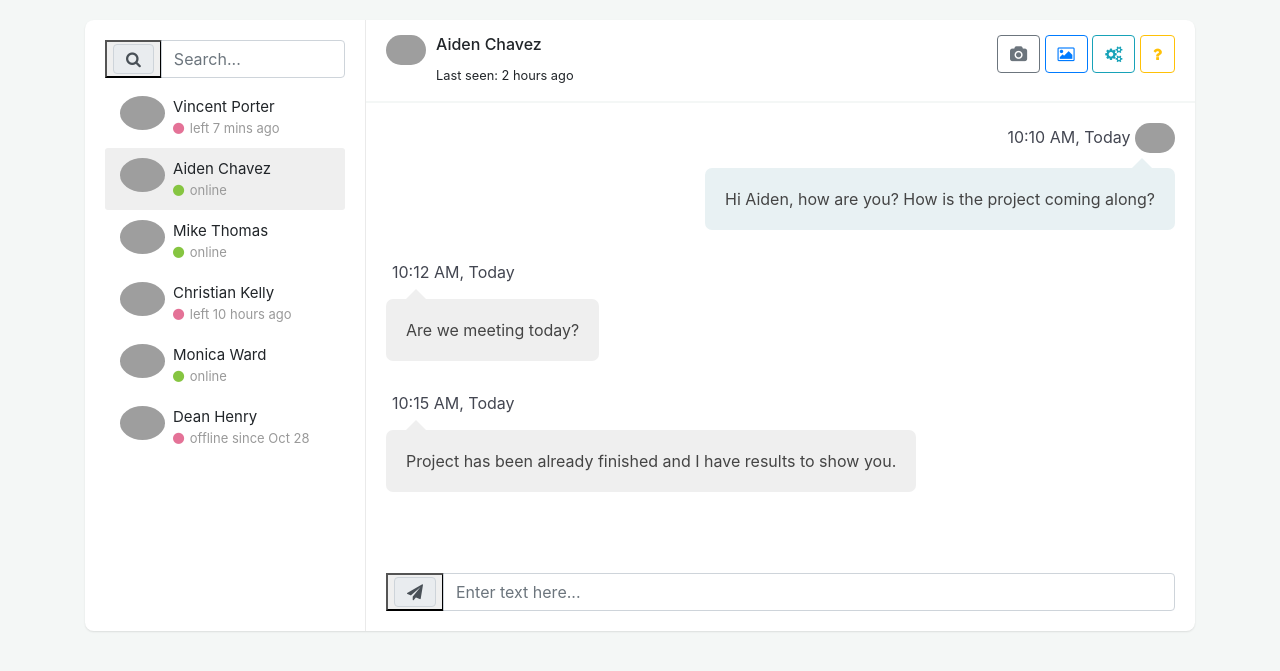
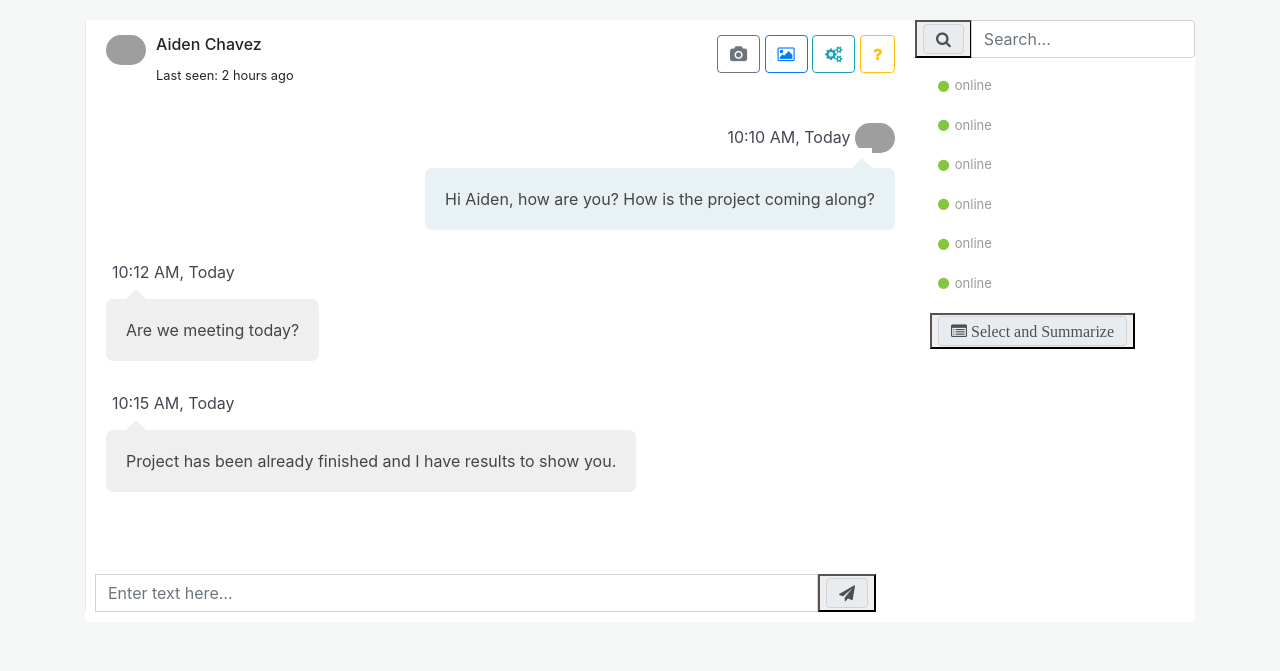
Before and after one commit to AltPlusAI/alt-search, a Flask app: page / in a window 1280 px wide. Shown: the top 671 px of the page. Run offline with Flask 3, Linux system fonts and the light colour scheme; data that the repository does not hold is empty; some libraries are stand-ins or nearby versions; grey boxes are pictures that could not be loaded.

Commit message:
integrated all components Summary, Qna and fixed design issues

```diff
--- /dev/null
+++ b/static/css/sample.css
@@ -0,0 +1,265 @@
+body{
+    background-color: #f4f7f6;
+    margin-top:20px;
+}
+.card {
+    background: #fff;
+    transition: .5s;
+    border: 0;
+    position: absolute;
+    height:602px;
+    width: 1110px;
+}
+.chat-app .people-list {
+    width: 280px;
+    align-self: flex-end;
+    height: 600px ;
+    position: absolute;
+    overflow: hidden scroll !important;
+    overflow-x: hidden;
+    right: 0;
+    top: 0;
+}
+
+.chat-app .chat {
+    margin-left: 0px;
+    height: 590px;
+    width: 830px;
+    align-self: flex-start;
+    overflow: hidden scroll !important;
+    overflow-x: hidden;
+    /* align-items: right; */
+    border-left: 1px solid #eaeaea
+}
+
+.people-list {
+    -moz-transition: .5s;
+    -o-transition: .5s;
+    -webkit-transition: .5s;
+    transition: .5s
+}
+
+.people-list .chat-list li {
+    padding: 10px 15px;
+    list-style: none;
+    border-radius: 3px
+}
+
+.people-list .chat-list li:hover {
+    background: #efefef;
+    cursor: pointer
+}
+
+.people-list .chat-list li.active {
+    background: #efefef
+}
+
+.people-list .chat-list li .name {
+    font-size: 15px
+}
+
+.people-list .chat-list img {
+    width: 45px;
+    border-radius: 50%
+}
+
+.people-list img {
+    float: left;
+    border-radius: 50%
+}
+
+.people-list .about {
+    float: left;
+    padding-left: 8px
+}
+
+.people-list .status {
+    color: #999;
+    font-size: 13px
+}
+
+.chat .chat-header {
+    padding: 15px 20px;
+    border-bottom: 2px solid #ffffff;
+    background: 2px solid #ffffff;
+
+}
+
+.chat .chat-header img {
+    float: left;
+    border-radius: 40px;
+    width: 40px
+}
+
+.chat .chat-header .chat-about {
+    float: left;
+    padding-left: 10px
+}
+
+.chat .chat-history {
+    padding: 20px;
+    border-bottom: 2px solid #fff
+}
+
+.chat .chat-history ul {
+    padding: 0
+}
+
+.chat .chat-history ul li {
+    list-style: none;
+    margin-bottom: 30px
+}
+
+.chat .chat-history ul li:last-child {
+    margin-bottom: 0px
+}
+
+.chat .chat-history .message-data {
+    margin-bottom: 15px
+}
+
+.chat .chat-history .message-data img {
+    border-radius: 40px;
+    width: 40px
+}
+
+.chat .chat-history .message-data-time {
+    color: #434651;
+    padding-left: 6px
+}
+
+.chat .chat-history .message {
+    color: #444;
+    padding: 18px 20px;
+    line-height: 26px;
+    font-size: 16px;
+    border-radius: 7px;
+    display: inline-block;
+    position: relative
+}
+
+.chat .chat-history .message:after {
+    bottom: 100%;
+    left: 7%;
+    border: solid #ffffff;
+    content: " ";
+    height: 0;
+    width: 0;
+    position: absolute;
+    pointer-events: none;
+    border-bottom-color: #fff;
+    border-width: 10px;
+    margin-left: -10px
+}
+
+.chat .chat-history .my-message {
+    background: #efefef
+}
+
+.chat .chat-history .my-message:after {
+    bottom: 100%;
+    left: 30px;
+    border: solid #ffffff;
+    content: " ";
+    height: 0;
+    width: 0;
+    position: absolute;
+    pointer-events: none;
+    border-bottom-color: #efefef;
+    border-width: 10px;
+    margin-left: -10px
+}
+
+.chat .chat-history .other-message {
+    background: #e8f1f3;
+    text-align: right
+}
+
+.chat .chat-history .other-message:after {
+    border-bottom-color: #e8f1f3;
+    left: 93%
+}
+
+.chat .chat-message {
+    padding: 10px;
+    background-color: #ffffff;
+}
+
+.online,
+.offline,
+.me {
+    margin-right: 2px;
+    font-size: 8px;
+    vertical-align: middle
+}
+
+.online {
+    color: #86c541
+}
+
+.offline {
+    color: #e47297
+}
+
+.me {
+    color: #1d8ecd
+}
+
+.float-right {
+    float: right
+}
+
+.clearfix:after {
+    visibility: hidden;
+    display:block;
+    font-size: 0;
+    content: " ";
+    clear: both;
+    height: 100%
+}
+
+@media only screen and (max-width: 767px) {
+    .chat-app .people-list {
+        height: 465px;
+        width: 100%;
+        overflow-x: auto;
+        background: #fff;
+        left: -400px;
+        display: none
+    }
+    .chat-app .people-list.open {
+        left: 0
+    }
+    .chat-app .chat {
+        margin: 0
+    }
+    .chat-app .chat .chat-header {
+        border-radius: 0.55rem 0.55rem 0 0
+    }
+    .chat-app .chat-history {
+        height: 300px;
+        overflow-x: auto
+    }
+}
+
+@media only screen and (min-width: 768px) and (max-width: 992px) {
+    .chat-app .chat-list {
+        height: 650px;
+        overflow-x: auto
+    }
+    .chat-app .chat-history {
+        height: 600px;
+        overflow-x: auto
+    }
+}
+
+@media only screen and (min-device-width: 768px) and (max-device-width: 1024px) and (orientation: landscape) and (-webkit-min-device-pixel-ratio: 1) {
+    .chat-app .chat-list {
+        height: 480px;
+        overflow-x: auto
+    }
+    .chat-app .chat-history {
+        height: 480px;
+        overflow-x: auto
+    }
+}
--- a/template/chat_app.html
+++ b/template/chat_app.html
@@ -8,72 +8,74 @@
     <title>chat app - Bootdey.com</title>
     <meta name="viewport" content="width=device-width, initial-scale=1">
     <link href="https://cdn.jsdelivr.net/npm/bootstrap@4.5.0/dist/css/bootstrap.min.css" rel="stylesheet">
-    <link rel="stylesheet" href="{{ url_for('static', filename='css/chat.css') }}">
+    <link rel="stylesheet" href="{{ url_for('static', filename='css/sample.css') }}">
 
 </head>
 
-<body onload="sendUrl()">
+<body>
     <link href="https://maxcdn.bootstrapcdn.com/font-awesome/4.7.0/css/font-awesome.min.css" rel="stylesheet" />
     <div class="container">
         <div class="row clearfix">
-            <div class="col-lg-12">
+            <div class="col-lg-6">
                 <div class="card chat-app">
                     <div id="plist" class="people-list">
-                        <div class="input-group">
+                        <div class="input-group" style="position: sticky; z-index: 999; top: 0;">
                             <div class="input-group-prepend">
                                 <button id="searchbtn" type="submit" onclick="sendResults()"> <span
                                         class="input-group-text"><i class="fa fa-search"></i></span></button>
                             </div>
+                            <!-- <button onclick="sendChat()" type="submit" id="submit"><span class="input-group-text"><i
+                                        class="fa fa-send"></i></span></button> -->
                             <input type="text" id="searchquery" class="form-control" placeholder="Search...">
                         </div>
                         <ul class="list-unstyled chat-list mt-2 mb-0" id="searchlist">
-                            <li class="clearfix">
-                                <img src="https://bootdey.com/img/Content/avatar/avatar1.png" alt="avatar">
+                            <li class="clearfix" id="list0" onclick="selectLink(this.id,'0')">
                                 <div class="about">
-                                    <div class="name">Vincent Porter</div>
-                                    <div class="status"> <i class="fa fa-circle offline"></i> left 7 mins ago </div>
-                                </div>
-                            </li>
-                            <li class="clearfix active">
-                                <img src="https://bootdey.com/img/Content/avatar/avatar2.png" alt="avatar">
-                                <div class="about">
-                                    <div class="name">Aiden Chavez</div>
+                                    <div class="name" id="name0"></div>
                                     <div class="status"> <i class="fa fa-circle online"></i> online </div>
                                 </div>
                             </li>
-                            <li class="clearfix">
-                                <img src="https://bootdey.com/img/Content/avatar/avatar3.png" alt="avatar">
+                            <li class="clearfix" id="list1" onclick="selectLink(this.id,'1')">
                                 <div class="about">
-                                    <div class="name">Mike Thomas</div>
+                                    <div class="name" id="name1"></div>
                                     <div class="status"> <i class="fa fa-circle online"></i> online </div>
                                 </div>
                             </li>
-                            <li class="clearfix">
-                                <img src="https://bootdey.com/img/Content/avatar/avatar7.png" alt="avatar">
+                            <li class="clearfix" id="list2" onclick="selectLink(this.id,'2')">
                                 <div class="about">
-                                    <div class="name">Christian Kelly</div>
-                                    <div class="status"> <i class="fa fa-circle offline"></i> left 10 hours ago </div>
+                                    <div class="name" id="name2"></div>
+                                    <div class="status"> <i class="fa fa-circle online"></i> online </div>
+                                </div>
+                            </li>
+                            <li class="clearfix" id="list3" onclick="selectLink(this.id,'3')">
+                                <div class="about">
+                                    <div class="name" id="name3"></div>
+                                    <div class="status"> <i class="fa fa-circle online"></i> online </div>
+                                </div>
+                            </li>
+                            <li class="clearfix" id="list4" onclick="selectLink(this.id,'4')">
+                                <div class="about">
+                                    <div class="name" id="name4"></div>
+                                    <div class="status"> <i class="fa fa-circle online"></i> online </div>
+                                </div>
+                            </li>
+                            <li class="clearfix" id="list5" onclick="selectLink(this.id,'5')">
+                                <div class="about">
+                                    <div class="name" id="name5"></div>
+                                    <div class="status"> <i class="fa fa-circle online"></i> online
+                                    </div>
                                 </div>
                             </li>
                             <li class="clearfix">
-                                <img src="https://bootdey.com/img/Content/avatar/avatar8.png" alt="avatar">
-                                <div class="about">
-                                    <div class="name">Monica Ward</div>
-                                    <div class="status"> <i class="fa fa-circle online"></i> online </div>
-                                </div>
-                            </li>
-                            <li class="clearfix">
-                                <img src="https://bootdey.com/img/Content/avatar/avatar3.png" alt="avatar">
-                                <div class="about">
-                                    <div class="name">Dean Henry</div>
-                                    <div class="status"> <i class="fa fa-circle offline"></i> offline since Oct 28
-                                    </div>
-                                </div>
+                                <button id="selectbtn" type="submit" onclick="sendUrl(urllist)"> <span
+                                        class="input-group-text"><i class="fa fa-list-alt"> Select and
+                                            Summarize</i></span></button>
                             </li>
                         </ul>
                     </div>
                     <div class="chat">
-                        <div class="chat-header clearfix">
+                        <div class="chat-header clearfix"
+                            style="position: sticky; z-index: 999; top: 0; background-color: #ffff;">
                             <div class="row">
                                 <div class="col-lg-6">
                                     <a href="javascript:void(0);" data-toggle="modal" data-target="#view_info">
@@ -121,14 +123,18 @@
                                 </li>
                             </ul>
                         </div>
-                        <div class="chat-message clearfix">
+                        <div class="chat-message clearfix"
+                            style="position: absolute; bottom: 0px; ; width: 800px;color: #ffff;">
                             <div class="input-group mb-0">
                                 <div class="input-group-prepend">
-                                    <button onclick="sendChat()" type="submit" id="submit"><span
-                                            class="input-group-text"><i class="fa fa-send"></i></span></button>
+                                    <!-- <button onclick="sendChat()" type="submit" id="submit"><span
+                                            class="input-group-text"><i class="fa fa-send"></i></span></button> -->
                                 </div>
                                 <input type="text" class="form-control" id="qnaquery" placeholder="Enter text here...">
+                                <button onclick="sendChat()" type="submit" id="submit"><span class="input-group-text"><i
+                                            class="fa fa-send"></i></span></button>
                             </div>
+
                         </div>
                     </div>
                 </div>
@@ -136,14 +142,17 @@
         </div>
     </div>
     <script>
-        // <li class="clearfix">
-        // <img src="https://bootdey.com/img/Content/avatar/avatar1.png" alt="avatar">
-        //                     <div class="about">
-        //                         <div class="name">Vincent Porter</div>
-        //                         <div class="status"> <i class="fa fa-circle offline"></i> left 7 mins ago </div>
-        //                     </div>
-        //                 </li>
-        // Search Engine Results queries
+        var urllist = []
+        // select the list item
+        function selectLink(id, num) {
+            console.log(id)
+            var list0 = document.getElementById(id)
+            list0.className = "clearfix active"
+            var link = document.getElementById("url" + num)
+            urllist[0] = String(link.getAttribute("href"))
+            console.log(String(link.getAttribute("href")))
+
+        }
         async function sendResults() {
             input = document.getElementById('searchquery');
             submit = document.getElementById('searchbtn')
@@ -176,26 +185,78 @@
 
             input.value = ""
             const obj = await response.json()
-            // if (obj.status == 200) {
-            //     var list = document.getElementById("searchlist")
-            //     var entry = document.createElement('li');
-            //     entry.className = "clearfix";
-            //     var about = document.createElement('div')
-            //     about.className = "about"
-            //     var name = document.createElement('div')
-            //     name.className = "name"
-            //     var description = document.createElement("div")
-            //     description.className = "status"
-            //     description.textContent = "jeu"
-            //     name.textContent= obj.summary
-            //     about.appendChild(name)
-            //     about.appendChild(description)
-            //     entry.appendChild(about)
-            //     list.appendChild(entry);
-            // }
-            console.log(obj.summary)
+            name0 = document.getElementById("name0")
+            name1 = document.getElementById("name1")
+            name2 = document.getElementById("name2")
+            name3 = document.getElementById("name3")
+            name4 = document.getElementById("name4")
+            name5 = document.getElementById("name5")
+
+            name0.innerHTML = ''
+            name1.innerHTML = ''
+            name2.innerHTML = ''
+            name3.innerHTML = ''
+            name4.innerHTML = ''
+            name5.innerHTML = ''
+
+            link0 = document.createElement('a')
+            link1 = document.createElement('a')
+            link2 = document.createElement('a')
+            link3 = document.createElement('a')
+            link4 = document.createElement('a')
+            link5 = document.createElement('a')
+            var linkText0 = document.createTextNode(obj.url1);
+            link0.appendChild(linkText0)
+            var linkText1 = document.createTextNode(obj.url3);
+            link1.appendChild(linkText1)
+            var linkText2 = document.createTextNode(obj.url5);
+            link2.appendChild(linkText2)
+            var linkText3 = document.createTextNode(obj.url7);
+            link3.appendChild(linkText3)
+            var linkText4 = document.createTextNode(obj.url9);
+            link4.appendChild(linkText4)
+            var linkText5 = document.createTextNode(obj.url11);
+            link5.appendChild(linkText5)
+
+            link0.id = "url0"
+            link1.id = "url1"
+            link2.id = "url2"
+            link3.id = "url3"
+            link4.id = "url4"
+            link5.id = "url5"
+            link0.href = obj.url0
+            link0.title = obj.url1
+            link1.href = obj.url2
+            link1.title = obj.url3
+            link2.href = obj.url4
+            link2.title = obj.url5
+            link3.href = obj.url6
+            link3.title = obj.url7
+            link4.href = obj.url8
+            link4.title = obj.url9
+            link5.href = obj.url10
+            link5.title = obj.url11
+
+            name0.appendChild(link0)
+            name1.appendChild(link1)
+
+            name2.appendChild(link2)
+            name3.appendChild(link3)
+            name4.appendChild(link4)
+            name5.appendChild(link5)
+
+            // name0.innerHTML=obj.url0
+            // name1.innerHTML=obj.url2
+            // name2.innerHTML=obj.url4
+            // name3.innerHTML=obj.url6
+            // name4.innerHTML=obj.url8
+            // name5.innerHTML=obj.url10
+
+
+            console.log(obj)
+            // sendUrl(obj.url0)
         }
-        async function sendUrl() {
+        async function sendUrl(url) {
             input = document.getElementById('qnaquery');
             submit = document.getElementById('submit')
 
@@ -208,7 +269,7 @@
                     'Content-Type': 'application/json',
                     'Connection': 'keep-alive'
                 },
-                body: JSON.stringify({ "text": "https://developer.mozilla.org/en-US/docs/Learn/JavaScript/First_steps/What_is_JavaScript", "max_words": 100 })
+                body: JSON.stringify({ "text": url[0], "text2": url[1], "max_words": 100 })
             })
             var obj = await response.json()
             console.log(obj.summary)
```
Also changed, not shown: modelapi.py (+27 -12 lines), template/chat.html (deleted, +0 -67 lines), webscrap.py (+17 -7 lines). Lines whose indentation alone changed are shown as unchanged.
